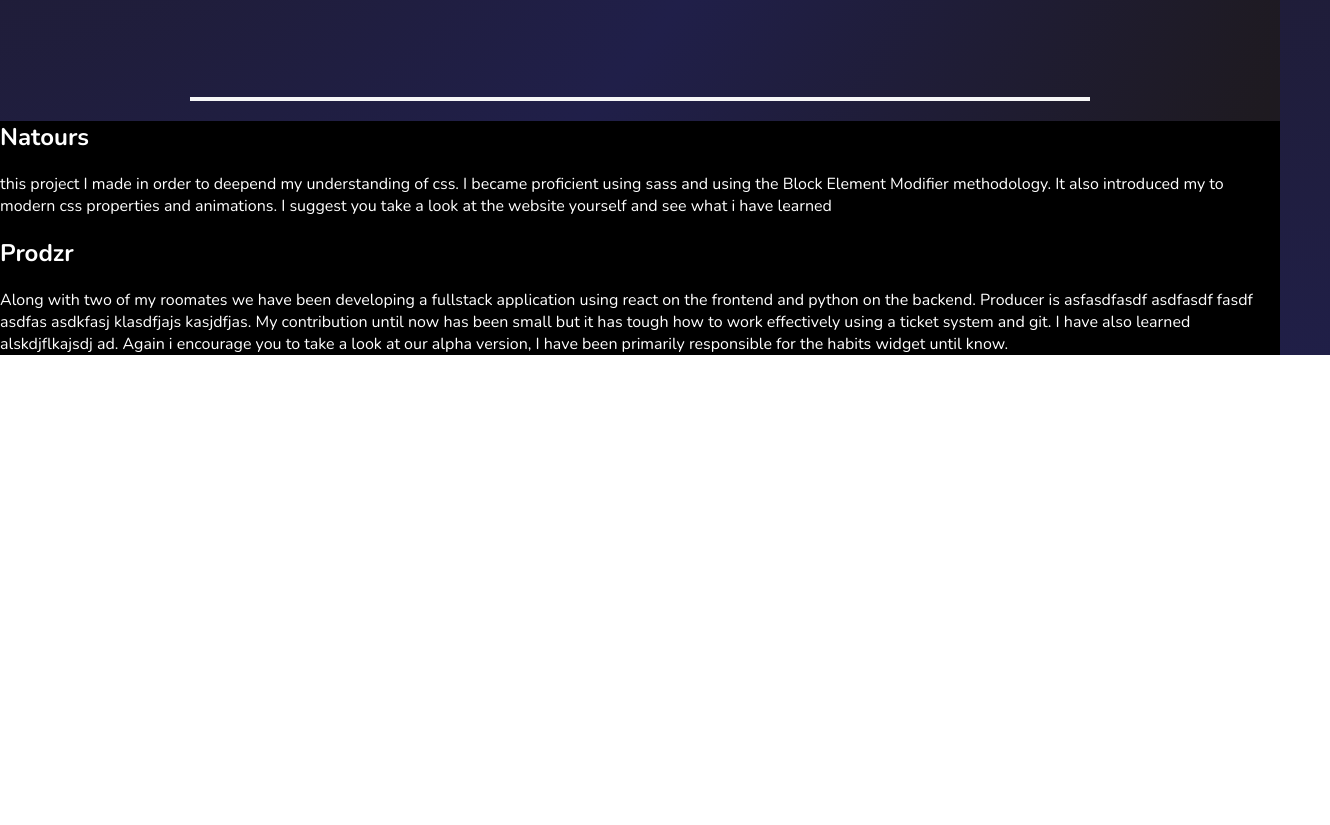
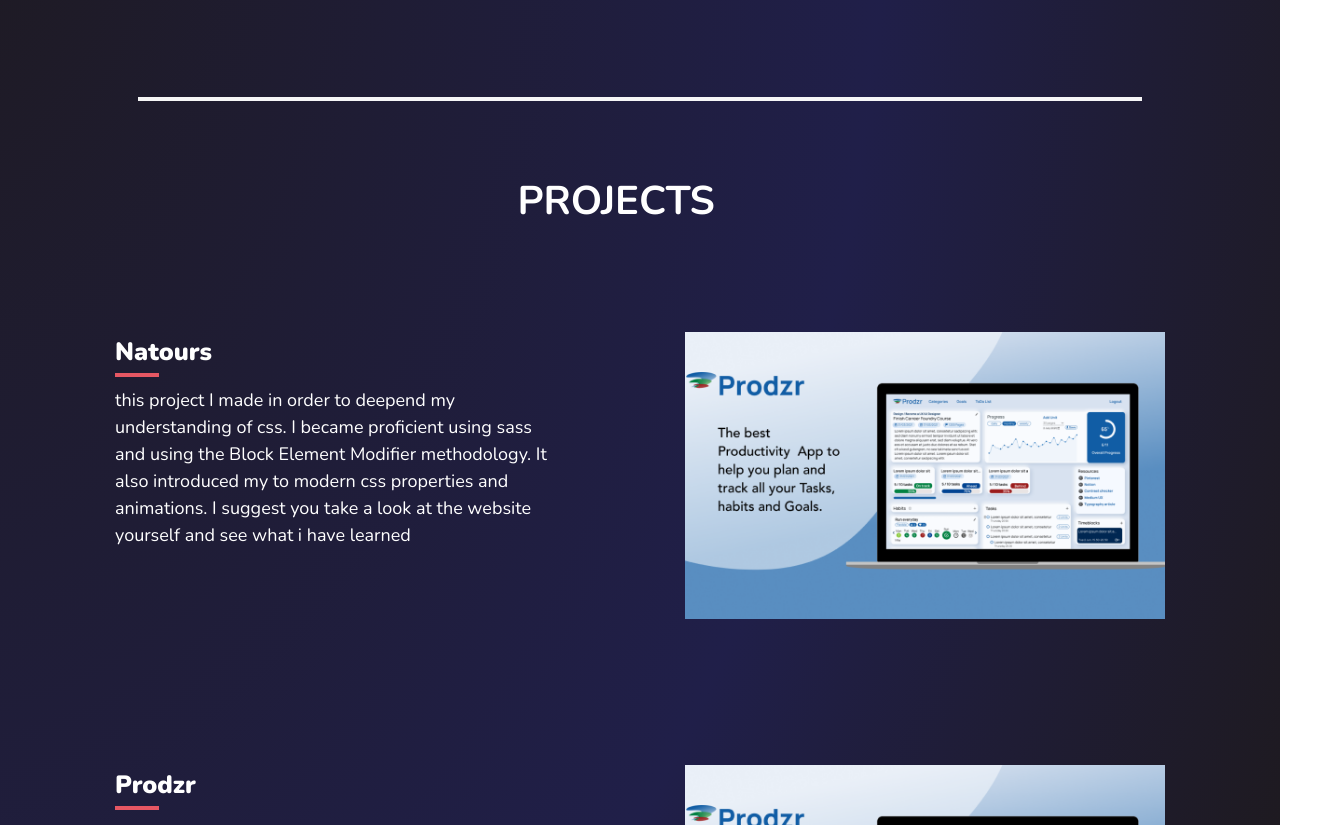
Before and after one commit to jesuscasal23/personal-webpage, a website: page index.html in a window 1280 px wide. Shown: the part 1975-2800 px from the top of the page, 1330 px wide, since content can reach past the window. Before the commit the page ends 2330 px from the top, so only its background shows below. Drawn offline with nearby package versions, Linux system fonts and the light colour scheme.

Commit message:
Added the basic projects section

```diff
--- a/index.html
+++ b/index.html
@@ -145,17 +145,19 @@
   </section>
   <div class="separatingLine"></div>
   <section class="project">
+    <h1 class="project_mainTitle">PROJECTS</h1>
     <div class="project_container">
       <div class="project_textBox">
         <h2 class="project_title">Natours</h2>
+        <div class="project_title_line"></div>
         <p class="project_description">this project I made in order to deepend my understanding of css.
           I became proficient using sass and using the Block Element Modifier methodology.
           It also introduced my to modern css properties and animations.
           I suggest you take a look at the website yourself and see what i have learned</p>
       </div>
-    </div>
-    <div class="project_imageContainer">
-      <div class="project_image">
+
+      <div class="project_imageContainer">
+        <img class="project_image" src="img/Group 261 1.png" alt="prodzr" />
         <div class="project_githubLink"></div>
         <div class="project_WebpageLink"></div>
       </div>
@@ -164,6 +166,7 @@
     <div class="project_container">
       <div class="project_textBox">
         <h2 class="project_title">Prodzr</h2>
+        <div class="project_title_line"></div>
         <p class="project_description">Along with two of my roomates we have been developing a fullstack application
           using react on the frontend and python on the backend.
           Producer is asfasdfasdf asdfasdf fasdf asdfas asdkfasj klasdfjajs kasjdfjas. My contribution until now has
@@ -172,9 +175,9 @@
           Again i encourage you to take a look at our alpha version, I have been primarily responsible for the habits
           widget until know.</p>
       </div>
-    </div>
-    <div class="project_imageContainer">
-      <div class="project_image">
+
+      <div class="project_imageContainer">
+        <img src="img/Group 261 1.png" alt="prodzr" class="project_image" />
         <div class="project_githubLink"></div>
         <div class="project_WebpageLink"></div>
       </div>
--- a/sass/main.scss
+++ b/sass/main.scss
@@ -3,6 +3,7 @@
       #1e1a20 0%,
       #201f49 63.54%,
       #1e1a20 100%);
+  background-repeat: no-repeat;
   color: white;
   font-family: "Nunito";
   margin: 0;
@@ -16,7 +17,7 @@
 
 .landing {
   display: flex;
-  align-items: center;
+  justify-content: space-around;
 
   .image {
     height: 400px;
@@ -56,7 +57,6 @@
   .cube {
     height: 500px;
     flex-grow: 1;
-    margin-right: -50px;
   }
 }
 
@@ -140,7 +140,7 @@
           border-bottom-right-radius: 30px;
           border-bottom: 7px solid white;
           border-right: 7px solid white;
-          top: -91px;
+          top: -90px;
           left: 65px;
         }
 
@@ -148,8 +148,8 @@
           border-bottom-left-radius: 30px;
           border-bottom: 7px solid white;
           border-left: 7px solid white;
-          top: -85px;
-          left: -60px;
+          top: -84px;
+          left: -61px;
         }
       }
     }
@@ -187,12 +187,61 @@
 
 .separatingLine {
   margin: 0 auto;
-  width: 70%;
+  width: 1000px;
   height: 0px;
   border: 2px solid rgba(255, 255, 255, 0.8);
   background-color: rgba(255, 255, 255, 0.8);
 }
 
 .project {
-  background-color: black;
+  width: 1050px;
+  margin: 0 auto;
+  margin-top: 70px;
+
+
+  &_mainTitle {
+    margin: 0 auto 100px;
+    width: 245px;
+    font-family: "Nunito";
+    font-size: 40px;
+    line-height: 61px;
+  }
+
+  &_container {
+    display: flex;
+    justify-content: space-between;
+    margin-bottom: 140px;
+  }
+
+  &_textBox {
+    width: 450px;
+    margin-right: 20px;
+    text-align: left;
+  }
+
+  &_description {
+    font-weight: 500;
+    font-size: 18px;
+    line-height: 27px;
+  }
+
+  &_title {
+    width: 130px;
+    height: 41px;
+    font-weight: 900;
+    font-size: 25px;
+    line-height: 41px;
+    margin: 0;
+
+    &_line {
+      width: 40.01px;
+      height: 0px;
+      border: 2px solid #E65763;
+      margin-bottom: 10px;
+    }
+  }
+
+  &_image {
+    width: 480px;
+  }
 }
```
Also changed, not shown: img/Group 261 1.png (added), styles.css.
